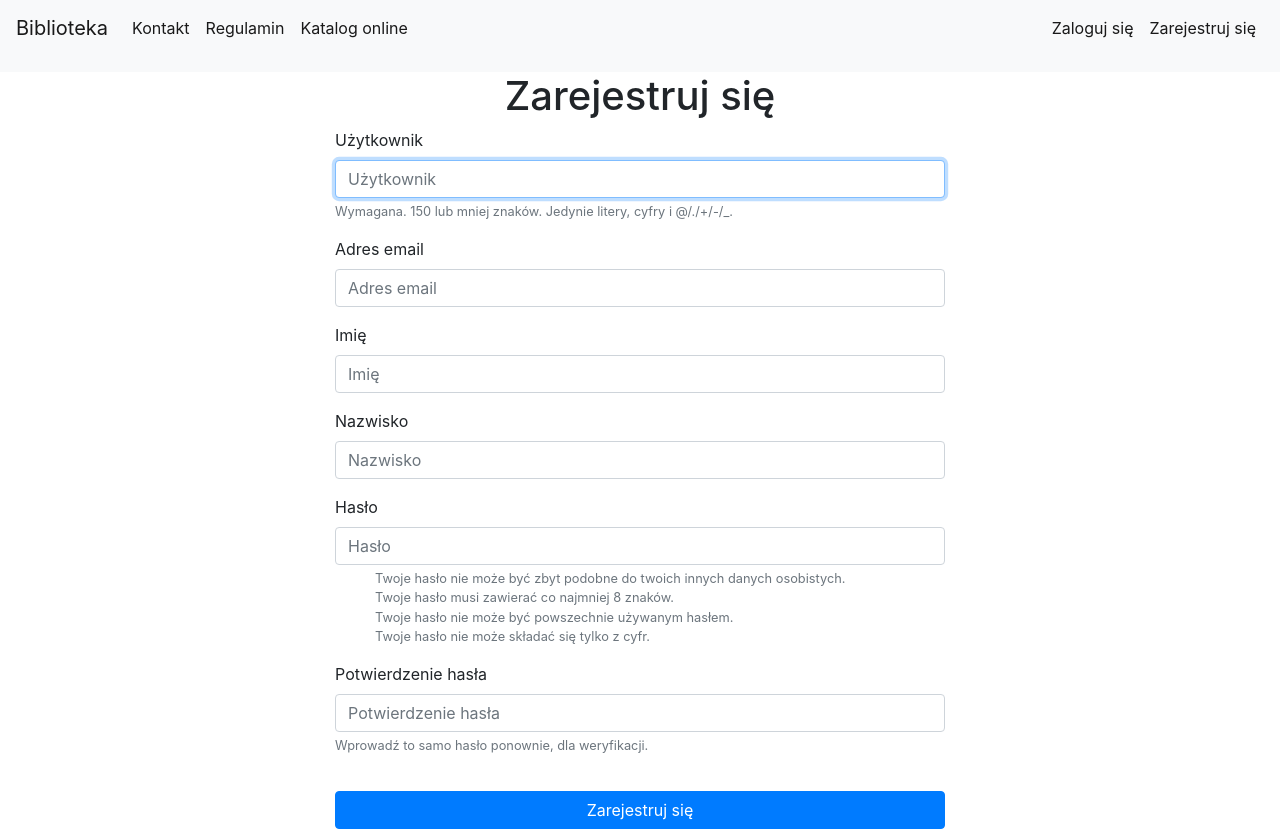
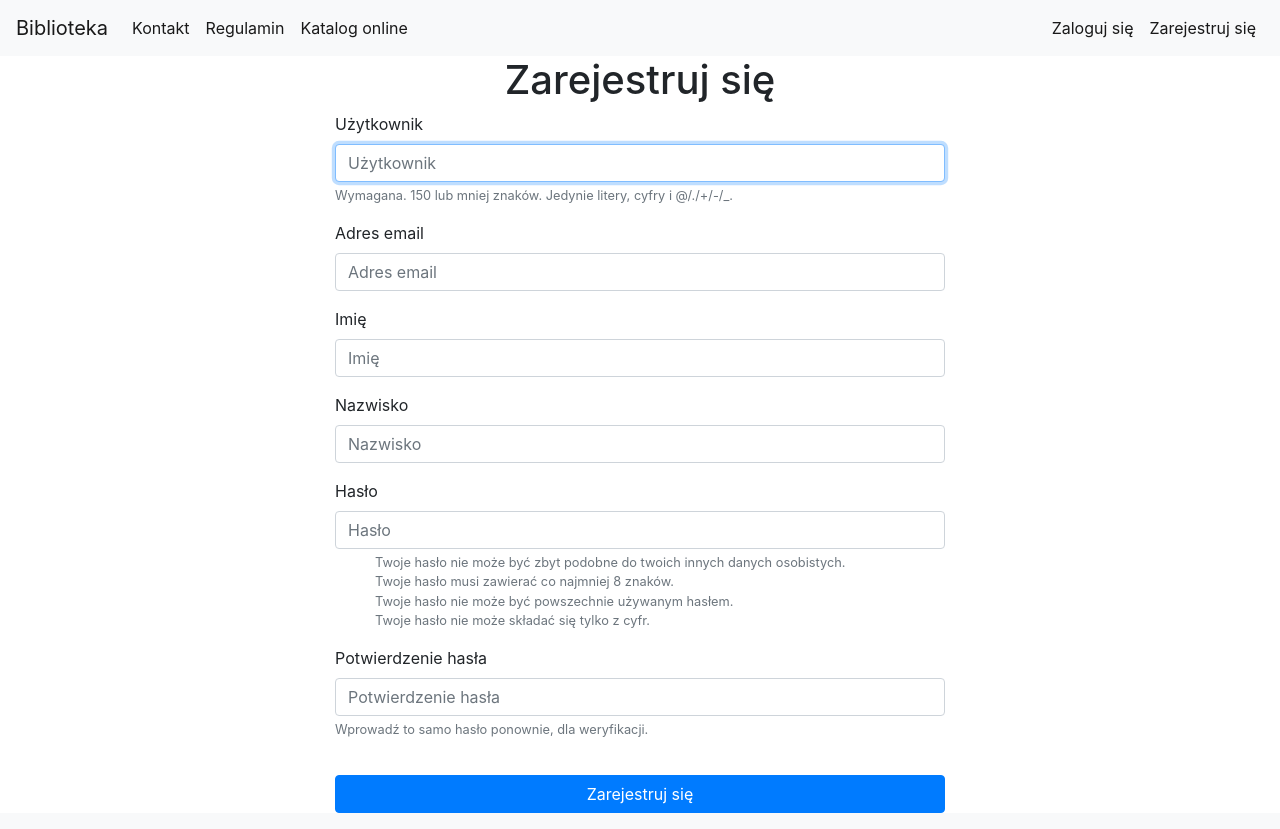
Before and after one commit to wojtek9502/Biblioteka-Django, a Django app: page /accounts/signup/ in a window 1280 px wide. Run offline with Django 3.2, Linux system fonts and the light colour scheme; parts of the project's set-up code (start-up, migrations or seed data) failed here and were passed over; some libraries are stand-ins or nearby versions.

Commit message:
delete old navbar html code

```diff
--- a/library_project/templates/base.html
+++ b/library_project/templates/base.html
@@ -96,21 +96,6 @@
         </div>
     </nav>
 
-    <nav class="navbar navbar-expand-lg navbar-light bg-light">
-
-        <button class="navbar-toggler" type="button" data-toggle="collapse" data-target="#navbarNavDropdown" aria-controls="navbarNavDropdown" aria-expanded="false" aria-label="Toggle navigation">
-            <span class="navbar-toggler-icon"></span>
-        </button>
-        <div id="navbarNavDropdown" class="navbar-collapse collapse">
-            <ul class="navbar-nav mr-auto">
-
-            </ul>
-            <ul class="navbar-nav" >
-
-        </ul>
-        </div>
-    </nav>
-
          {% block body_block %}{% endblock %}
 
     <script src="{% static 'js/jquery-3.3.1.min.js' %}"></script>
```
